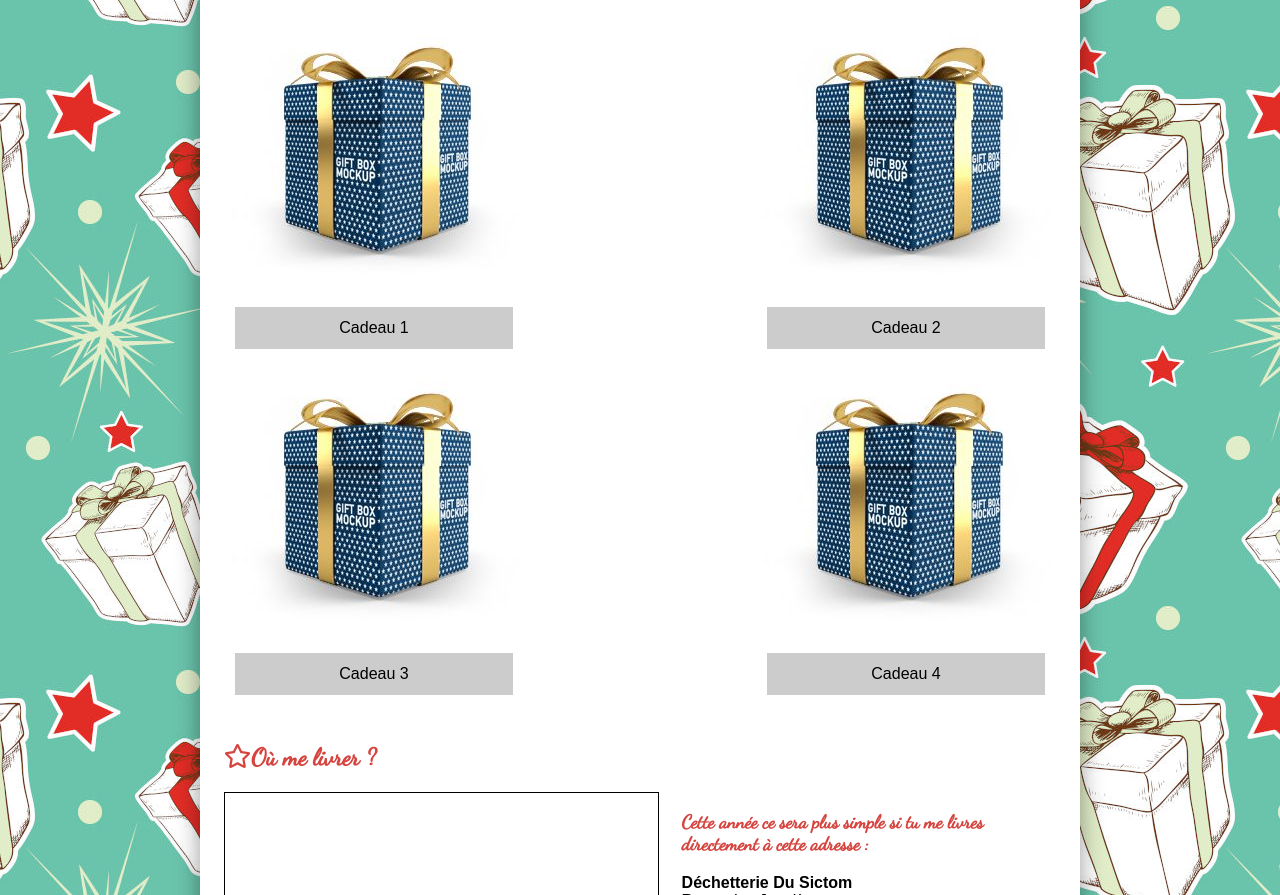
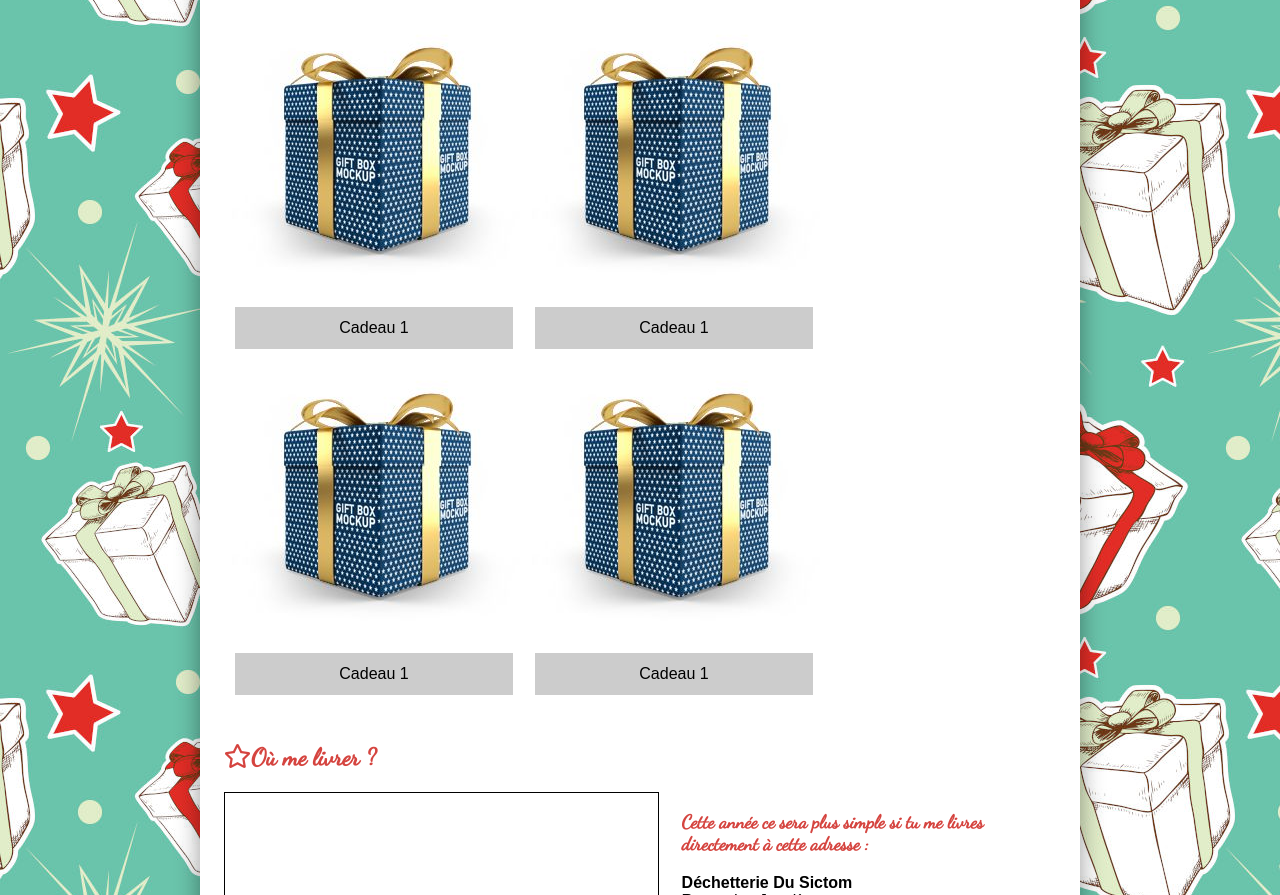
Before and after one commit to Zeishiin/evaluation_28_06, a plain HTML site: page index.html in a window 1280 px wide. Shown: the part 556-1451 px from the top of the page. Drawn offline with Linux system fonts and the light colour scheme; grey boxes are pictures that could not be loaded.

Commit message:
Replaced div by figure (didn't read instructions)

```diff
--- a/index.html
+++ b/index.html
@@ -44,20 +44,28 @@
                 <h2><i class="far fa-star"></i>Mes souhaits</h2>
                 <div class="wishes-container">
                     <div class="wish">
-                        <img src="images/cadeau.jpg" alt="gift">
-                        <div class="gift_sub">Cadeau 1</div>
+                        <figure>
+                            <img src="images/cadeau.jpg" alt="gift">
+                        <figcaption class="gift_sub">Cadeau 1</figcaption>
+                        </figure>
                     </div>
                     <div class="wish">
-                        <img src="images/cadeau.jpg" alt="gift">
-                        <div class="gift_sub">Cadeau 2</div>
+                        <figure>
+                            <img src="images/cadeau.jpg" alt="gift">
+                            <figcaption class="gift_sub">Cadeau 1</figcaption>
+                        </figure>
                     </div>
                     <div class="wish">
-                        <img src="images/cadeau.jpg" alt="gift">
-                        <div class="gift_sub">Cadeau 3</div>
+                        <figure>
+                            <img src="images/cadeau.jpg" alt="gift">
+                            <figcaption class="gift_sub">Cadeau 1</figcaption>
+                        </figure>
                     </div>
                     <div class="wish">
-                        <img src="images/cadeau.jpg" alt="gift">
-                        <div class="gift_sub">Cadeau 4</div>
+                        <figure>
+                            <img src="images/cadeau.jpg" alt="gift">
+                            <figcaption class="gift_sub">Cadeau 1</figcaption>
+                        </figure>
                     </div>
                 </div>
             </section>
--- a/style.css
+++ b/style.css
@@ -106,7 +106,10 @@ h1{text-align: center;font-size: 2.5em;padding: .25em;}
 .wishes-container{
     display: flex;
     flex-wrap:wrap;
-    justify-content: space-between;
+    justify-content: left;
+}
+.wishes-container figure{
+    margin: 0;
 }
 .wish img{max-width: 100%;}
 .gift_sub{
```
